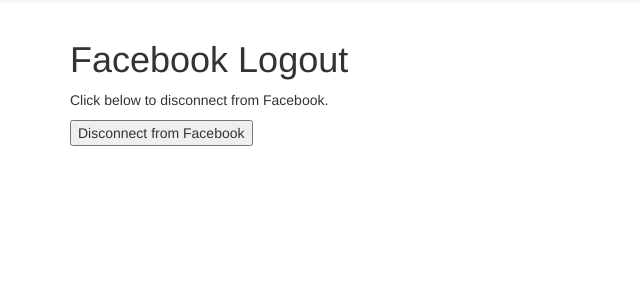
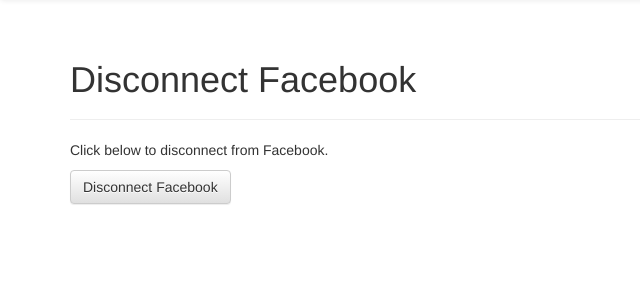
Before and after one commit to byanofsky/course_catalog, a Flask app: page /fbdisconnect/ in a window 1280 px wide. Shown: the part 52-352 px from the top of the page, without its empty margins (0-640 px from the left). Run offline with Flask 2, Linux system fonts and the light colour scheme; the visitor is signed in with stand-in values (Sample User, id 1); some libraries are stand-ins or nearby versions.

Commit message:
Update fbdisconnect with bootstrap

```diff
--- a/course_catalog/course_catalog/templates/fbdisconnect.html
+++ b/course_catalog/course_catalog/templates/fbdisconnect.html
@@ -1,11 +1,13 @@
 {% extends "layout.html" %}
-{% block title %}Facebook Logout{% endblock %}
+{% block title %}Disconnect Facebook{% endblock %}
 {% block body %}
-<h1>Facebook Logout</h1>
+<div class="page-header">
+  <h1>Disconnect Facebook</h1>
+</div>
 <p>
   Click below to disconnect from Facebook.
 </p>
 <form method="post">
-  <input type="submit" value="Disconnect from Facebook">
+  <button type="submit" class="btn btn-default">Disconnect Facebook</button>
 </form>
 {% endblock %}
```
